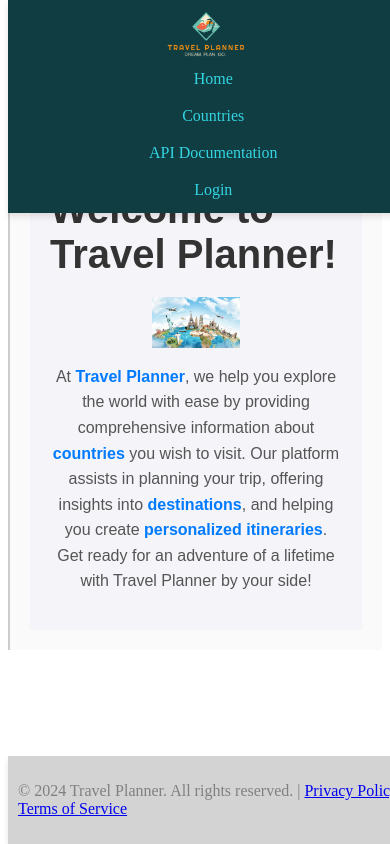
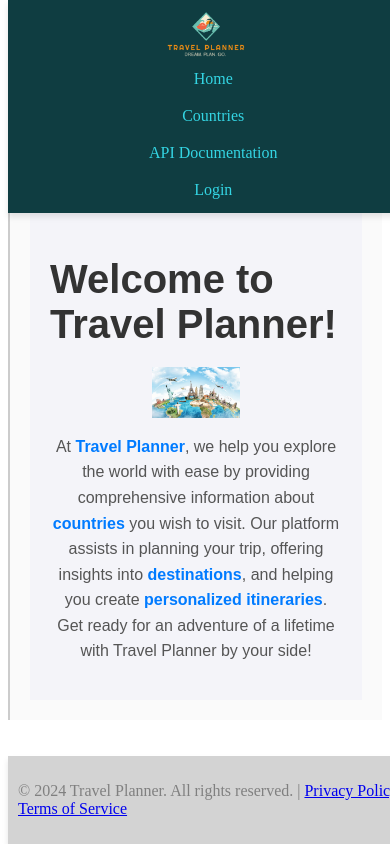
Before and after one commit to qmer05/travel_planner_frontend, a React (Vite) app: page / in a window 390 px wide. Built offline with nearby package versions, Linux system fonts and the light colour scheme; no server answers.

Commit message:
fixed content margin for mobile

```diff
--- a/src/layouts/Mainlayout.jsx
+++ b/src/layouts/Mainlayout.jsx
@@ -129,7 +129,8 @@ const Content = styled.div`
   color: #333;
 
   @media (max-width: 768px) {
-    margin-top: 120px; /* Increase top margin for the stacked header */
+    margin-top: 190px; /* Increase top margin for the stacked header */
+    margin-bottom: 100px;
   }
 `;
 
```
